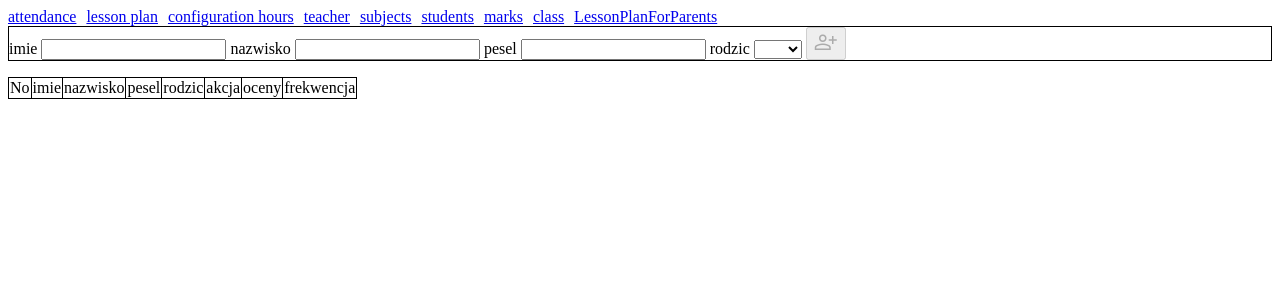
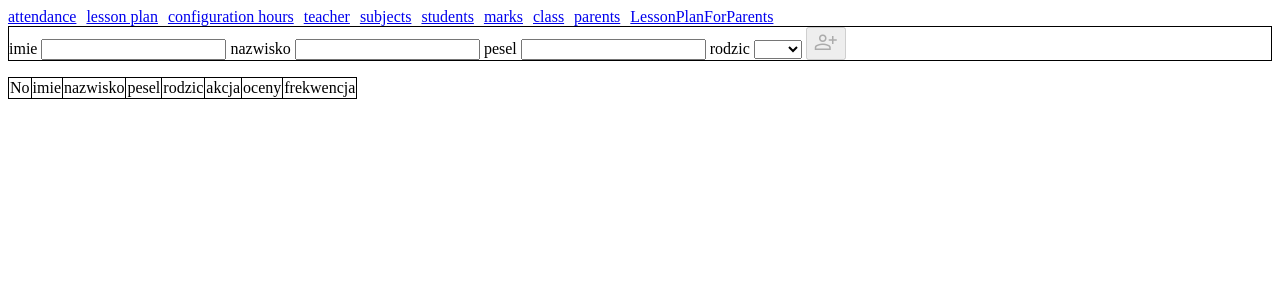
Before and after one commit to marzena918/EDZIENNIK, a Flask app: page /student in a window 1280 px wide. Shown: the top 300 px of the page. Run offline with Flask 3, Linux system fonts and the light colour scheme; data that the repository does not hold is empty.

Commit message:
students repair update of parent

```diff
--- a/static/menu.js
+++ b/static/menu.js
@@ -6,8 +6,8 @@ function createMenu(parentObject) {
     parents.href="/parents"
     parents.innerHTML ='parents'
     const LessonPlanForParents = document.createElement("a");
-    parents.href="/LessonPlanForParents"
-    parents.innerHTML ='LessonPlanForParents'
+    LessonPlanForParents.href="/LessonPlanForParents"
+    LessonPlanForParents.innerHTML ='LessonPlanForParents'
     const nauczyciele = document.createElement("a");
     nauczyciele.href = "/teacher";
     nauczyciele.innerHTML = 'teacher';
--- a/student.py
+++ b/student.py
@@ -25,9 +25,9 @@ class Student:
         cursor.execute(f"DELETE from student where id = '{id}'")
         sqliteConnection.commit()
 
-    def update(self, id,name, surname, pesel):
+    def update(self, id,name, surname, pesel, parents_id):
         cursor.execute(
-            f"UPDATE student set name = '{name}',last_name ='{surname}', pesel = '{pesel}' where id = '{id}'")
+            f"UPDATE student set name = '{name}',last_name ='{surname}', pesel = '{pesel}', parent_id= {parents_id} where id = '{id}'")
         sqliteConnection.commit()
 
     def get_all(self):
--- a/student_endpoints.py
+++ b/student_endpoints.py
@@ -47,7 +47,7 @@ def usun(id_student_for_delete):
 @student_blueprint.route('/student/<int:id_student>', methods=['PUT'])
 def update(id_student):
     data = request.json
-    uczniowie.update(id_student, data['name'], data['last_name'], data['pesel'])
+    uczniowie.update(id_student, data['name'], data['last_name'], data['pesel'], data['parents_id'])
     return ''
 
 
--- a/templates/index.html
+++ b/templates/index.html
@@ -44,7 +44,7 @@
         const parents = await (await fetch('/parents/getAllParents')).json();
         // const select = document.getElementById("parent_id");
         const lack_as_choose = document.createElement("option")
-        lack_as_choose.value = 9999999;
+        lack_as_choose.value = null;
         lack_as_choose.innerHTML = "brak";
         x.appendChild(lack_as_choose);
         for (const i of parents) {
@@ -154,10 +154,11 @@
             row.insertCell().innerText = i['pesel'];
             // row.insertCell().innerText = "-";
             row.insertCell().innerText = `${i['parent_name']}` === "null" ? "brak" : `${i['parent_name']} ${i['parent_last_name']}`;
+            // row.cells[4].id=i['parents_id']
             // row.insertCell().innerText = i['zrobic imie i naziwsko'];
             const editButton = document.createElement("button");
             editButton.innerHTML = '<span class="material-symbols-outlined button">edit</span>';
-            editButton.onclick = () => editData(editButton, row, i['student_name'], i['student_last_name'], i['pesel'], i['id']);
+            editButton.onclick = () => editData(editButton, row, i['student_name'], i['student_last_name'], i['pesel'], i['student_id']);
             row.insertCell().innerHTML =
                 `<button onclick="remove(${i.id})"><span class="material-symbols-outlined button">person_remove</span></button>`;
             row.cells[5].appendChild(editButton);
@@ -170,18 +171,19 @@
 
     }
 
-    function upadeData(upBaton, butonExit, doneBaton, row, id, name, last_name, pesel) {
+    function upadeData(upBaton, butonExit, doneBaton, row, id, name, last_name, pesel,parents_name) {
         fetch(`/student/${id}`, {
-            method: 'PUT', body: JSON.stringify({name: name.value, last_name: last_name.value, pesel: pesel.value}),
+            method: 'PUT', body: JSON.stringify({name: name.value, last_name: last_name.value, pesel: pesel.value, parents_id: +parents_name.selectedOptions[0].value}),
             headers: {'Content-Type': 'application/json'}
         })
-        exit(upBaton, butonExit, doneBaton, row, name.value, last_name.value, pesel.value)
+        exit(upBaton, butonExit, doneBaton, row, name.value, last_name.value, pesel.value,parents_name)
     }
 
-    function exit(buton, bExit, bdone, row, imie, nazwisko, pesel) {
+    function exit(buton, bExit, bdone, row, imie, nazwisko, pesel,parents_name) {
         row.cells[1].innerHTML = imie;
         row.cells[2].innerHTML = nazwisko;
         row.cells[3].innerHTML = pesel;
+        row.cells[4].innerHTML = parents_name.selectedOptions[0].innerHTML;
         bExit.remove();
         bdone.remove();
         buton.style.display = "inline";
@@ -221,9 +223,9 @@
         input1.onkeyup = () => action_keyword(doneButton, imie, input1)
         input2.onkeyup = () => action_keyword(doneButton, nazwisko, input2)
         input3.onkeyup = () => checkPesel(input3, doneButton, pesel);
-        input4.onchange = ()=> action_keyword(doneButton,input4.selectedOptions[0].innerHTML,input4)
+        input4.onchange = ()=> action_keyword(doneButton,input4.selectedOptions[0].innerHTML, input4)
         row.cells[5].appendChild(doneButton);
-        doneButton.onclick = () => upadeData(buton, exitButton, doneButton, row, id, input1, input2, input3);
+        doneButton.onclick = () => upadeData(buton, exitButton, doneButton, row, id, input1, input2, input3,input4);
         const exitButton = document.createElement("button");
         exitButton.innerHTML = '<span class="material-symbols-outlined">close</span>'
         row.cells[5].appendChild(exitButton)
```
